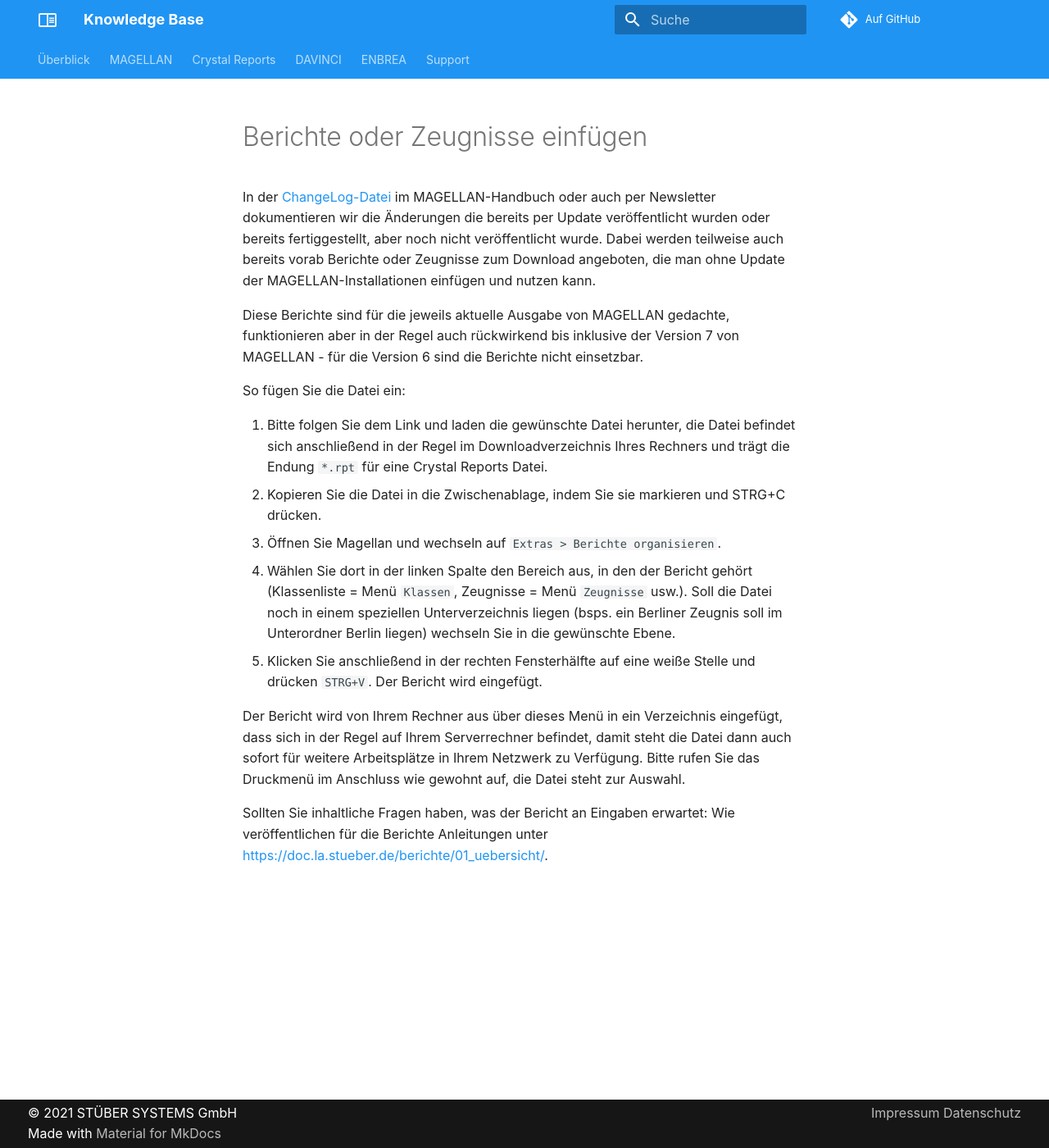
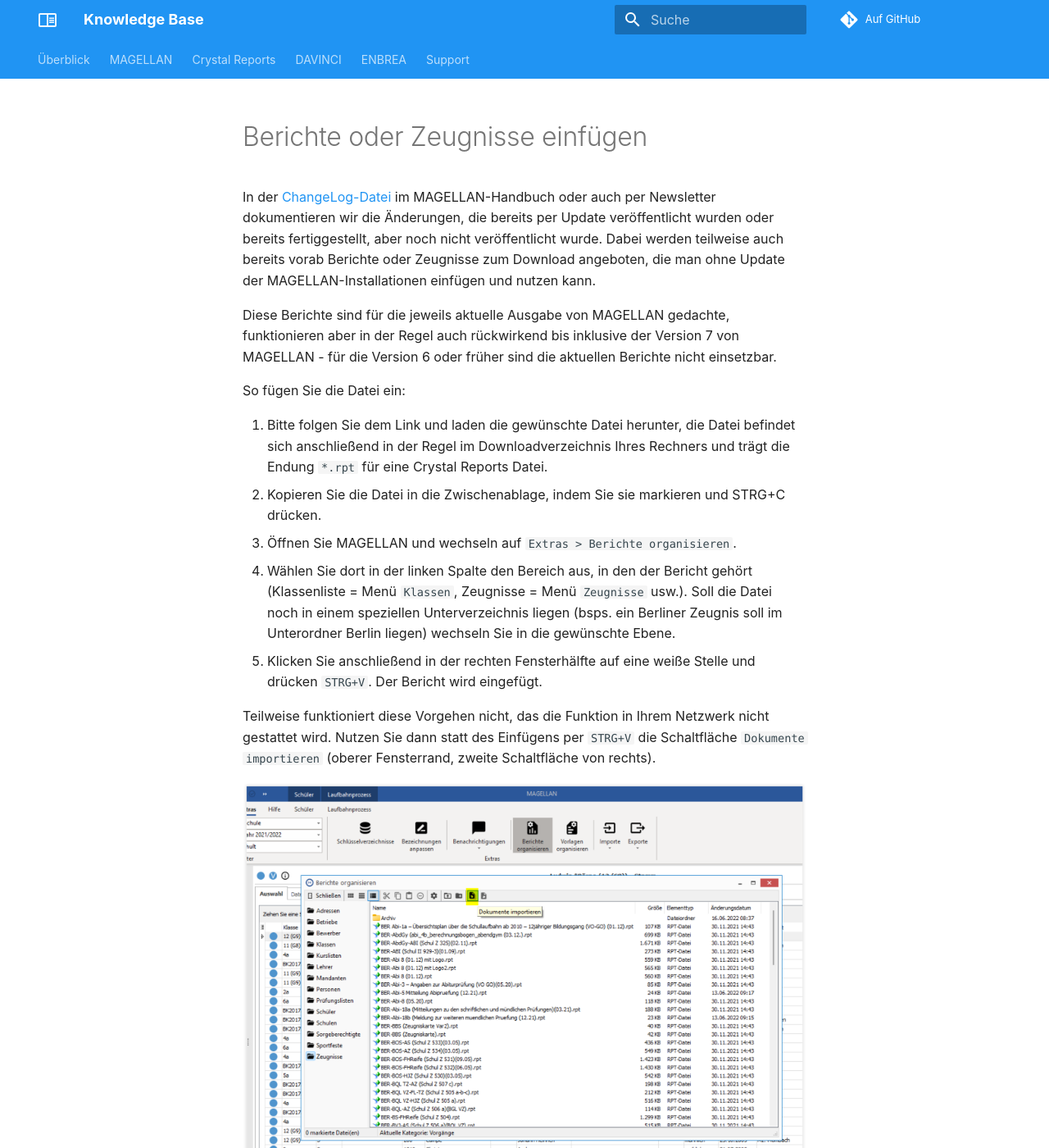
Before and after one commit to stuebersystems/doc.kb.de, an MkDocs documentation site: the page built from docs/support/bericht.einfuegen.md, in a window 1280 px wide and 1400 px high. Shown: the whole window at 82% size. Built offline with MkDocs 1.6.1 and Material for MkDocs 9.7.7, drawn with Linux system fonts in a browser that asks for light colours; comment, search, counter and statistics services are not loaded; old or Windows-style settings are respelled for this version of MkDocs; some of the changed text lies outside the part shown.

Commit message:
no message

```diff
--- a/docs/support/bericht.einfuegen.md
+++ b/docs/support/bericht.einfuegen.md
@@ -1,18 +1,25 @@
 # Berichte oder Zeugnisse einfügen
 
-In der [ChangeLog-Datei](https://doc.magellan.stueber.de/changelog/changelog/) im MAGELLAN-Handbuch oder auch per Newsletter dokumentieren wir die Änderungen die bereits per Update veröffentlicht wurden oder bereits fertiggestellt, aber noch nicht veröffentlicht wurde. Dabei werden teilweise auch bereits vorab Berichte oder Zeugnisse zum Download angeboten, die man ohne Update der MAGELLAN-Installationen einfügen und nutzen kann.
+[1]:/assets/images/support/01.png "Dokumente importieren"
 
-Diese Berichte sind für die jeweils aktuelle Ausgabe von MAGELLAN gedachte, funktionieren aber in der Regel auch rückwirkend bis inklusive der Version 7 von MAGELLAN - für die Version 6 sind die Berichte nicht einsetzbar.
+In der [ChangeLog-Datei](https://doc.magellan.stueber.de/changelog/changelog/) im MAGELLAN-Handbuch oder auch per Newsletter dokumentieren wir die Änderungen, die bereits per Update veröffentlicht wurden oder bereits fertiggestellt, aber noch nicht veröffentlicht wurde. Dabei werden teilweise auch bereits vorab Berichte oder Zeugnisse zum Download angeboten, die man ohne Update der MAGELLAN-Installationen einfügen und nutzen kann.
+
+Diese Berichte sind für die jeweils aktuelle Ausgabe von MAGELLAN gedachte, funktionieren aber in der Regel auch rückwirkend bis inklusive der Version 7 von MAGELLAN - für die Version 6 oder früher sind die aktuellen Berichte nicht einsetzbar.
 
 So fügen Sie die Datei ein:
 
 1. Bitte folgen Sie dem Link und laden die gewünschte Datei herunter, die Datei befindet sich anschließend in der Regel im Downloadverzeichnis Ihres Rechners und trägt die Endung `*.rpt` für eine Crystal Reports Datei.
 2. Kopieren Sie die Datei in die Zwischenablage, indem Sie sie markieren und STRG+C drücken.
-3. Öffnen Sie Magellan und wechseln auf `Extras > Berichte organisieren`.
+3. Öffnen Sie MAGELLAN und wechseln auf `Extras > Berichte organisieren`.
 4. Wählen Sie dort in der linken Spalte den Bereich aus, in den der Bericht gehört (Klassenliste = Menü `Klassen`, Zeugnisse = Menü `Zeugnisse` usw.). Soll die Datei noch in einem speziellen Unterverzeichnis liegen (bsps. ein Berliner Zeugnis soll im Unterordner Berlin liegen) wechseln Sie in die gewünschte Ebene.
 5. Klicken Sie anschließend in der rechten Fensterhälfte auf eine weiße Stelle und drücken `STRG+V`. Der Bericht wird eingefügt.
 
-Der Bericht wird von Ihrem Rechner aus über dieses Menü in ein Verzeichnis eingefügt, dass sich in der Regel auf Ihrem Serverrechner befindet, damit steht die Datei dann auch sofort für weitere Arbeitsplätze in Ihrem Netzwerk zu Verfügung.
+Teilweise funktioniert diese Vorgehen nicht, das die Funktion in Ihrem Netzwerk nicht gestattet wird. Nutzen Sie dann statt des Einfügens per `STRG+V` die Schaltfläche `Dokumente importieren` (oberer Fensterrand, zweite Schaltfläche von rechts).
+
+![Dokumente importieren][1]
+
+Der Bericht wird von Ihrem Rechner aus über dieses Menü in ein Verzeichnis eingefügt, dass sich in der Regel auf Ihrem Serverrechner befindet, damit steht die Datei dann auch sofort für weitere Arbeitsplätze in Ihrem Netzwerk zu Verfügung und kann auch von Kollegen verwendet werden.
+
 Bitte rufen Sie das Druckmenü im Anschluss wie gewohnt auf, die Datei steht zur Auswahl.
 
 Sollten Sie inhaltliche Fragen haben, was der Bericht an Eingaben erwartet: Wie veröffentlichen für die Berichte Anleitungen unter [https://doc.la.stueber.de/berichte/01_uebersicht/](https://doc.la.stueber.de/berichte/01_uebersicht/).
```
Also changed, not shown: docs/assets/images/support/01.png (added).
